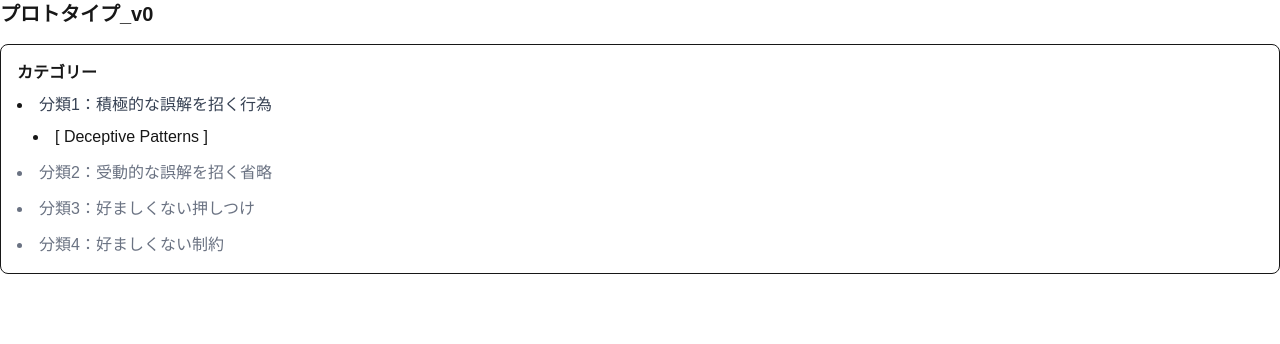
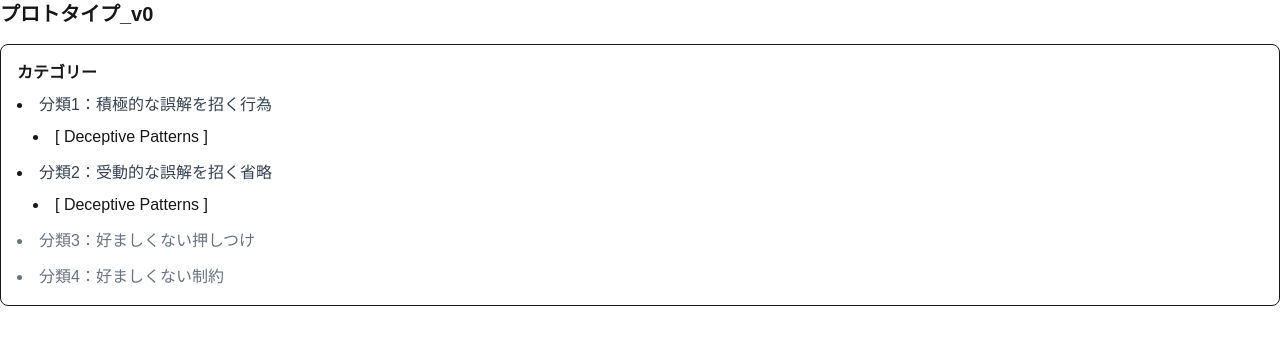
Before and after one commit to shionnet-f/DP-proto, a Next.js app: page /proto/v0 in a window 1280 px wide. Shown: the top 344 px of the page. Built offline with nearby package versions, Linux system fonts and the light colour scheme.

Commit message:
feat: 分類2（c2）ページの遷移をLinkで接続

```diff
--- /dev/null
+++ b/src/app/proto/v0/c2/confirm/page.tsx
@@ -0,0 +1,3 @@
+export default async function ProtoV0C2ConfirmPage() {
+  return <h1>ProtoV0C2ConfirmPage</h1>;
+}
--- /dev/null
+++ b/src/app/proto/v0/c2/products/page.tsx
@@ -0,0 +1,19 @@
+import Link from "next/link";
+
+export default async function ProtoV0C2ProductsPage() {
+  return (
+    <>
+      <h1>ProtoV0C2ProductsPage</h1>
+
+      {/* ボタン */}
+      <div className="mt-4 flex justify-end">
+        <Link
+          href={`/proto/v0/c2/shipping`}
+          className="rounded-md border px-3 py-2 text-sm hover:bg-gray-50"
+        >
+          購入へ
+        </Link>
+      </div>
+    </>
+  );
+}
--- /dev/null
+++ b/src/app/proto/v0/c2/shipping/page.tsx
@@ -0,0 +1,15 @@
+import Link from "next/link";
+
+export default async function ProtoV0C2ShippingPage() {
+  return (
+    <>
+      <h1>ProtoV0C2ShippingPage</h1>
+      <Link
+        href={`/proto/v0/c2/confirm`}
+        className="rounded-md border px-4 py-2 text-sm hover:bg-gray-50"
+      >
+        確認へ →
+      </Link>
+    </>
+  );
+}
--- a/src/app/proto/v0/page.tsx
+++ b/src/app/proto/v0/page.tsx
@@ -34,7 +34,25 @@ export default function ProtoV0TopPage() {
             </ul>
           </li>
 
-                    <li className="text-gray-500">分類2：受動的な誤解を招く省略</li>
+          <li>
+            <span className="text-gray-700">分類2：受動的な誤解を招く省略</span>
+
+            <ul className="mt-2 list-inside list-disc space-y-1 pl-4">
+              {/* <li>
+                                <Link
+                                    href="/proto/v0/c1/products?variant=control"
+                                    className="hover:underline"
+                                >
+                                    [ Control ]
+                                </Link>
+                            </li> */}
+              <li>
+                <Link href="/proto/v0/c2/products" className="hover:underline">
+                  [ Deceptive Patterns ]
+                </Link>
+              </li>
+            </ul>
+          </li>
           <li className="text-gray-500">分類3：好ましくない押しつけ</li>
           <li className="text-gray-500">分類4：好ましくない制約</li>
         </ul>
```
Lines whose indentation alone changed are shown as unchanged.
